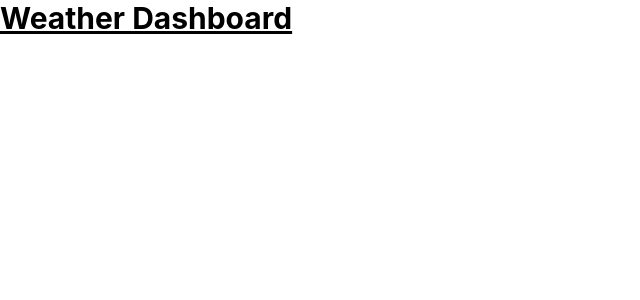
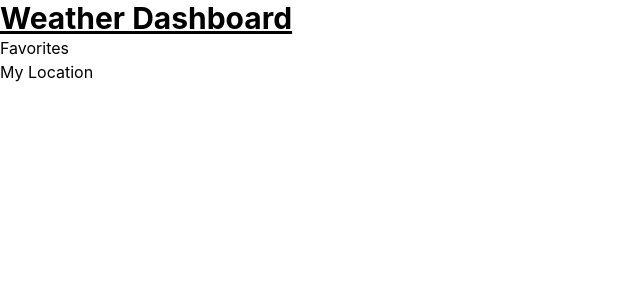
Before and after one commit to Tarp96/WeatherDashboard, a React (Vite) app: page / in a window 1280 px wide. Shown: the top 300 px of the page, without its empty margins (0-640 px from the left). Built offline with nearby package versions, Linux system fonts and the light colour scheme.

Commit message:
refactor(home-page): Add titles for section seperation

```diff
--- a/src/pages/HomePage.tsx
+++ b/src/pages/HomePage.tsx
@@ -2,7 +2,12 @@ export const HomePage = () => {
   return (
     <>
       <h1 className="text-3xl font-bold underline">Weather Dashboard</h1>
-      <div></div>
+      <div>
+        <h2>Favorites</h2>
+      </div>
+      <div>
+        <h2>My Location</h2>
+      </div>
     </>
   );
 };
```
